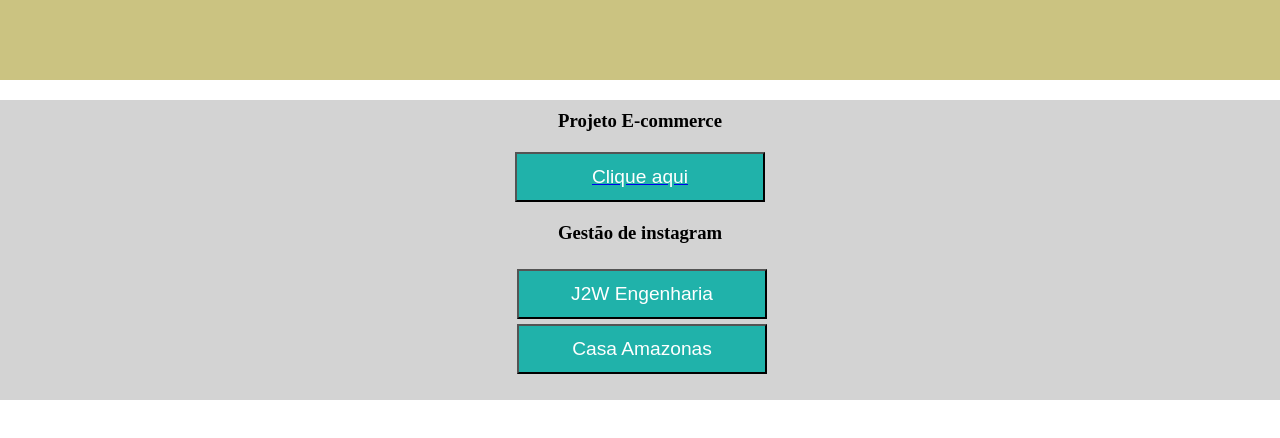
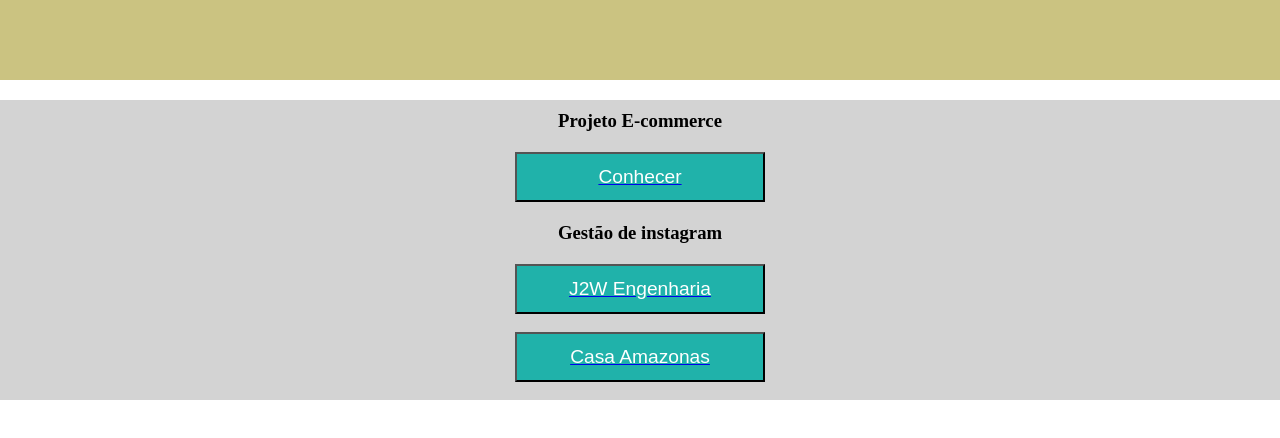
Before and after one commit to tatianebentes/digital-mkt-portfolio, a plain HTML site: page index.html in a window 1280 px wide. Shown: the part 180-618 px from the top of the page. Drawn offline with Linux system fonts and the light colour scheme.

Commit message:
alinhamento doa botões e mudança de clique aqui para conhecer

```diff
--- a/index.html
+++ b/index.html
@@ -16,24 +16,17 @@
 <div class="container">
     <h3 class="texto-centralizado-2">Projeto E-commerce</h3>
 
-    <a href="https://www.casaamazonas.com/" target="_blank">
-        <button class="btn btn-ecommerce alinhado-margin-auto">Clique aqui</button>
-    </a>
+        <a href="https://www.casaamazonas.com/" target="_blank">
+            <button class="btn alinhado-margin-auto">Conhecer</button>
+        </a>
     <h3 class="texto-centralizado-2">Gestão de instagram</h3>
+        <a href="https://www.instagram.com/j2w.engenharia/" target="_blank">
+            <button class="btn alinhado-margin-auto">J2W Engenharia</button><br>
+        </a>
 
-    <ul>
-        <li class="buttom-ul">
-            <a href="https://www.instagram.com/j2w.engenharia/" target="_blank">
-                <button class="btn btn-ug alinado-margin-auto">J2W Engenharia</button>
-            </a>
-        </li>
-
-        <li class="buttom-ul">
-            <a href="https://www.instagram.com/1casaamazonas/" target="_blank">
-                <button class="btn btn-ug ">Casa Amazonas</button>
-            </a>
-        </li>
-    </ul>
+        <a href="https://www.instagram.com/1casaamazonas/" target="_blank">
+            <button class="btn alinhado-margin-auto">Casa Amazonas</button>
+        </a>
 </div>
 
 </body>
--- a/style.css
+++ b/style.css
@@ -11,11 +11,6 @@
     background-color: lightseagreen;
     color: white;
     font-size: 1.2em;
-}
-
-.buttom-ul {
-    margin: 5px;
-    display: block
 }
 
 
```
